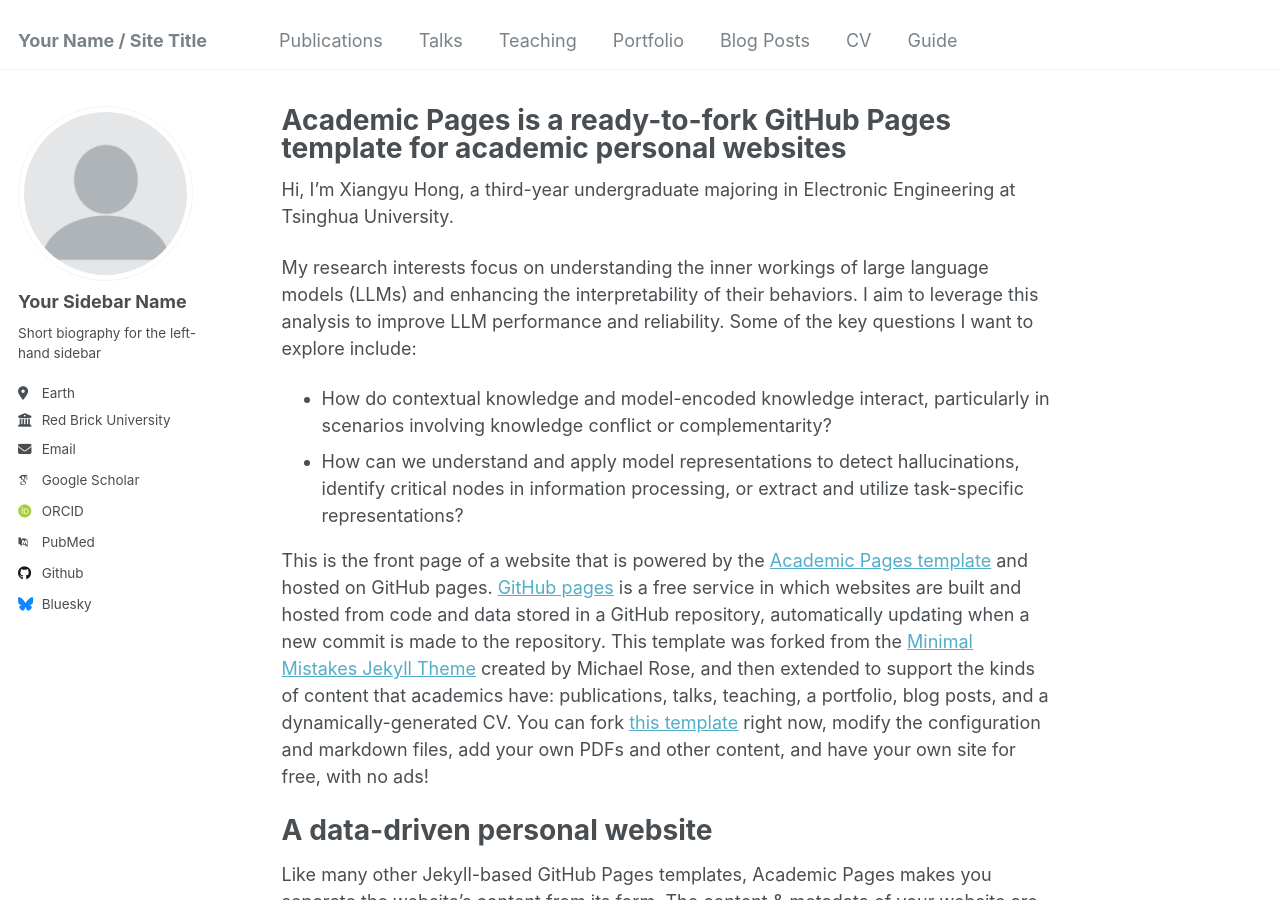
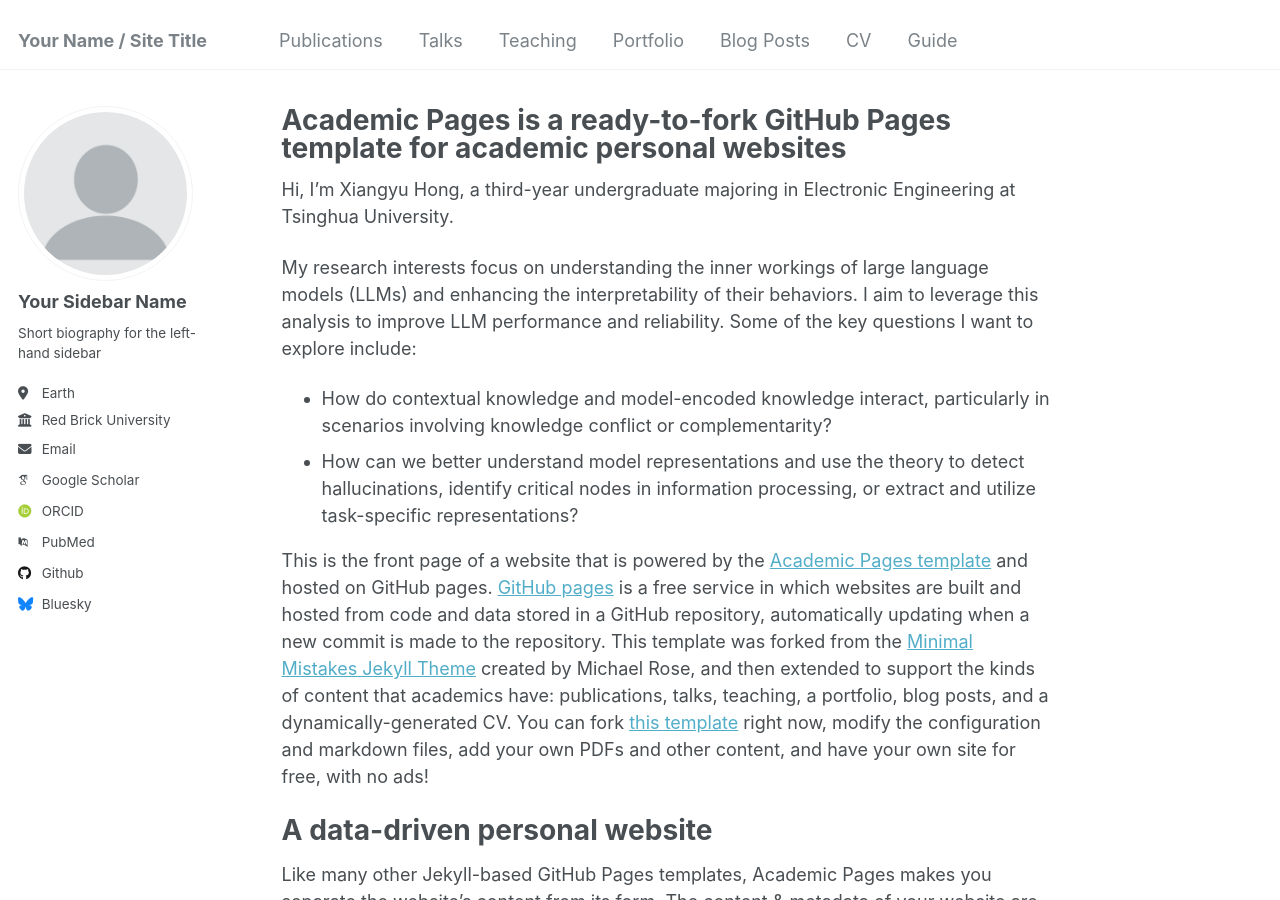
Before and after one commit to lilhongxy/lilhongxy.github.io, a Jekyll site: the page built from _pages/about.md, in a window 1280 px wide and 900 px high. Built offline with Jekyll 4.4.1, drawn with Linux system fonts in a browser that asks for light colours; some web fonts are replaced.

Commit message:
Update about.md

```diff
--- a/_pages/about.md
+++ b/_pages/about.md
@@ -11,7 +11,7 @@ Hi, I'm Xiangyu Hong, a third-year undergraduate majoring in Electronic Engineer
 My research interests focus on understanding the inner workings of large language models (LLMs) and enhancing the interpretability of their behaviors. I aim to leverage this analysis to improve LLM performance and reliability. Some of the key questions I want to explore include:
 
 - How do contextual knowledge and model-encoded knowledge interact, particularly in scenarios involving knowledge conflict or complementarity?
-- How can we understand and apply model representations to detect hallucinations, identify critical nodes in information processing, or extract and utilize task-specific representations?
+- How can we better understand model representations and use the theory to detect hallucinations, identify critical nodes in information processing, or extract and utilize task-specific representations?
 
 
 
```
